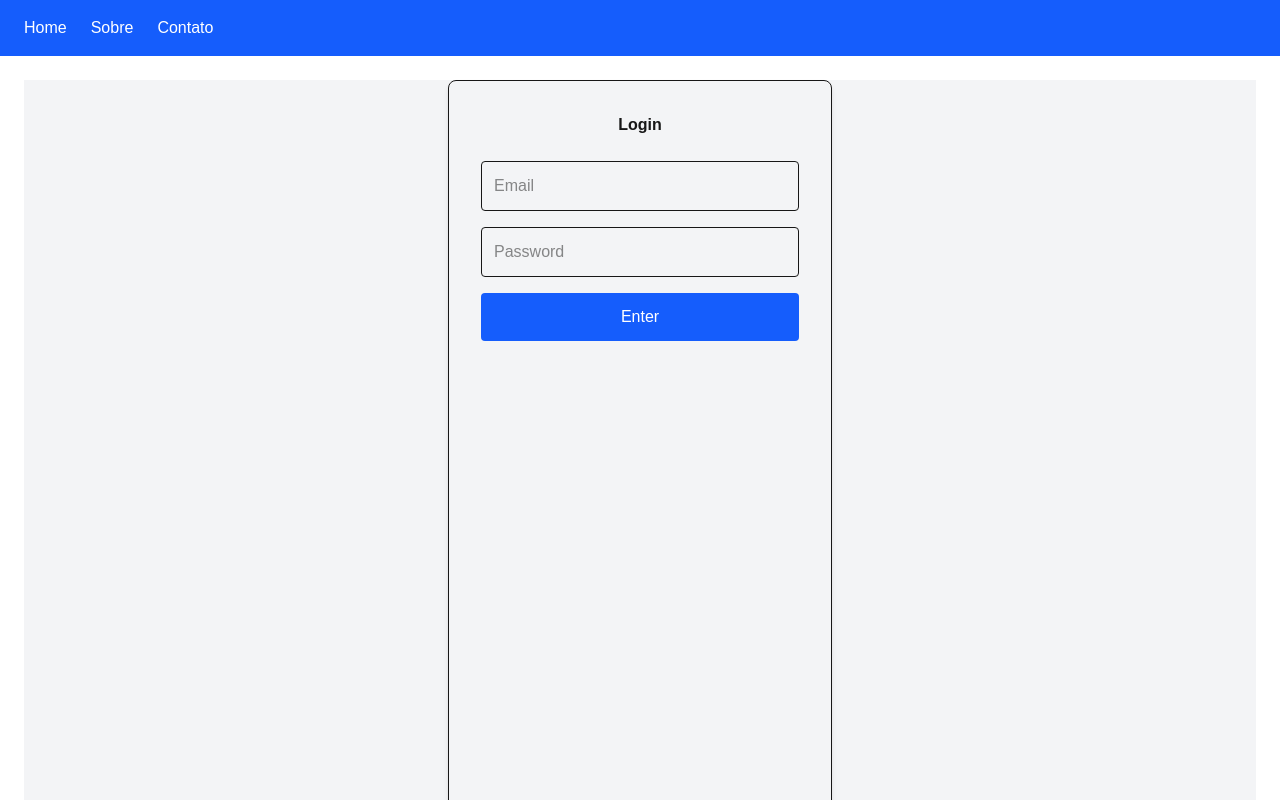
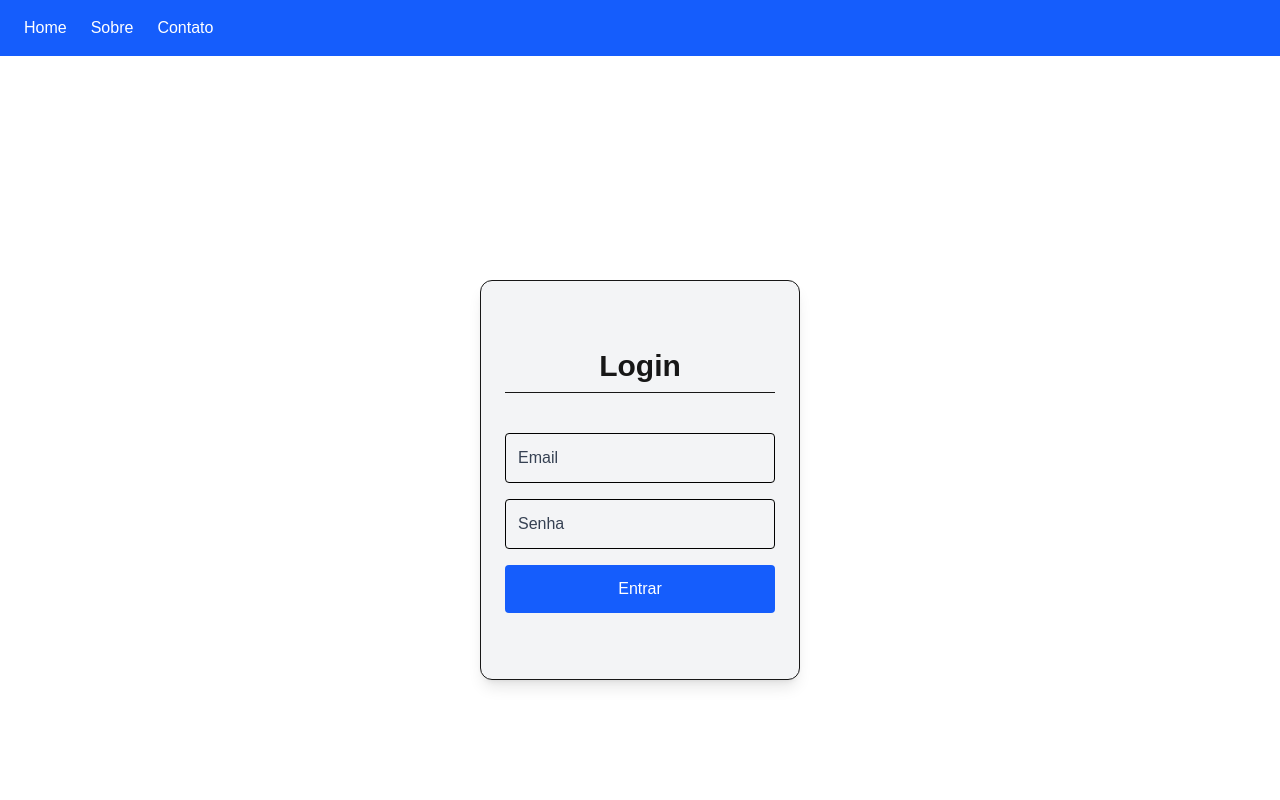
Before and after one commit to JoaoEmanoel2005/Gerenciamento, a Next.js app in the folder gerenciamento-instituicao/: page / in a window 1280 px wide. Shown: the top 800 px of the page. Built offline with nearby package versions, Linux system fonts and the light colour scheme.

Commit message:
Estilizando a div do formulario de login

```diff
--- a/gerenciamento-instituicao/src/app/page.tsx
+++ b/gerenciamento-instituicao/src/app/page.tsx
@@ -1,36 +1,34 @@
 export default function Home() {
   return (
-    <main className="min-h-screen flex item-center justify-center bg-gray-100">
+    <main className="min-h-screen flex items-center justify-center bg-white">
 
-      <div className="w-full max-w-sm bg-withe p-8 rounded-lg shadow-md border-1">
+      <div className="w-full max-w-xs h-auto sm:h-[400px] bg-gray-100 p-6 rounded-xl shadow-lg flex flex-col justify-center border-1">
 
-        <h1 className="text-2x1 font-bold text-center mb-6">Login</h1>
+        <h1 className="text-3xl font-bold text-center mb-10 border-b border=gray-400 pb-2">Login</h1>
 
         <form className="flex flex-col gap-4">
 
           <input
             type="email"
             placeholder="Email"
-            className="p-3 border nporder-gray-300 rounded focus:outline-none focus:ring-2 focus:ring-blue-500"
+            className="p-3 border border-black rounded focus:outline-none focus:ring-2 focus:ring-blue-500 placeholder:text-gray-700"
           />
 
           <input
             type="password"
-            placeholder="Password"
-            className="p-3 border nporder-gray-300 rounded focus:outline-none focus:ring-2 focus:ring-blue-500"
+            placeholder="Senha"
+            className="p-3 border border-black rounded focus:outline-none focus:ring-2 focus:ring-blue-500 placeholder:text-gray-700"
           />
 
           <button
             type="submit"
-            className="bg-blue-600 text-white p-3 rounded hover:bg-blue-600 transition duration-200 focus:outline-none focus:ring-2 focus:ring-blue-500 focus:ring-offset-2"
+            className="bg-blue-600 text-white py-3 rounded hover:bg-blue-700 transition"
           >
-            Enter
+            Entrar
           </button>
+
         </form>
       </div>
     </main>
-
-
-
   );
 }
```
